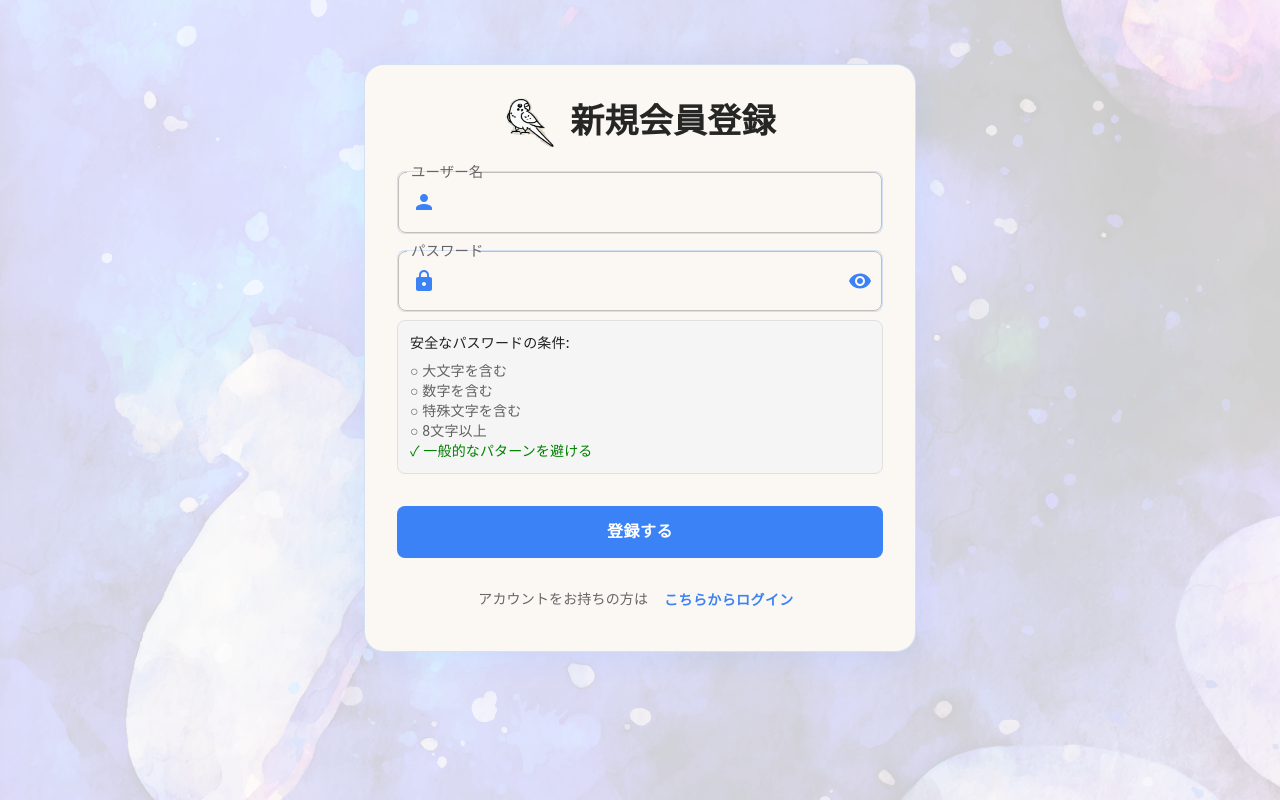
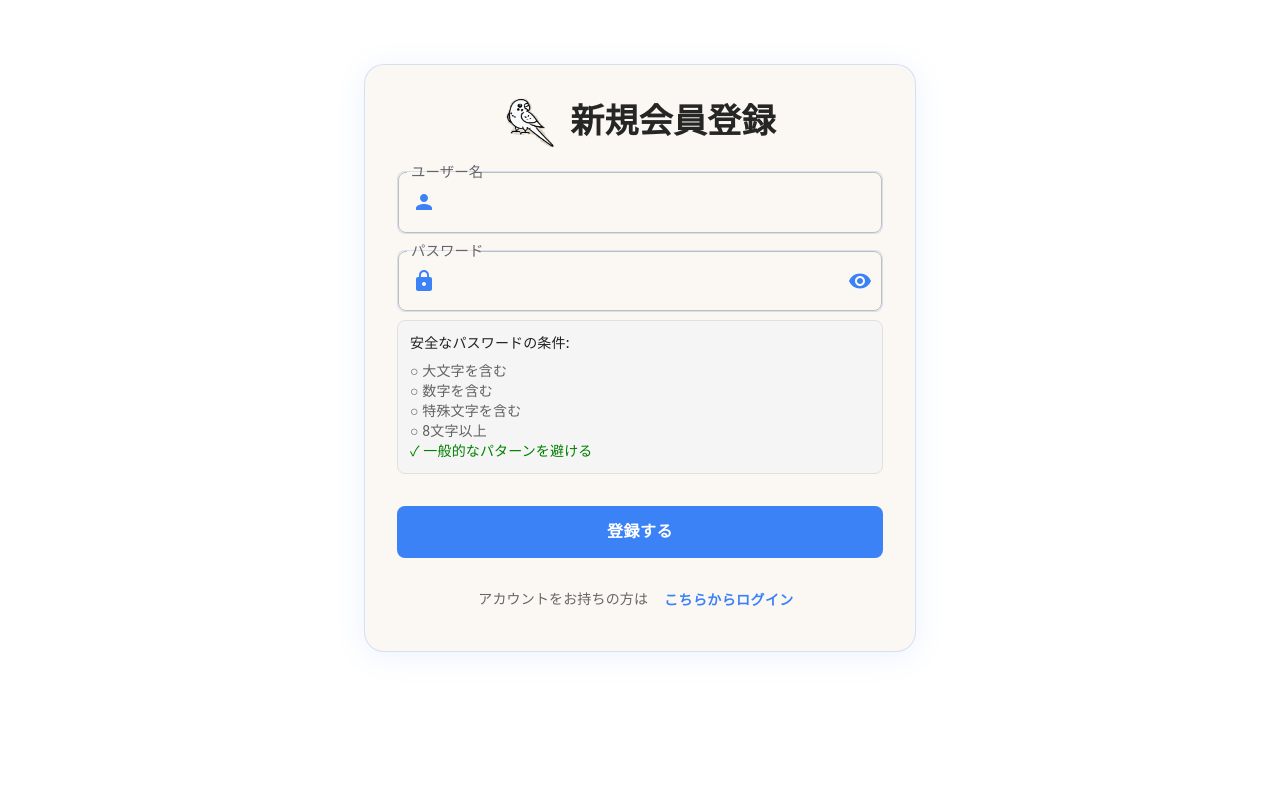
Before and after one commit to tuji-yuto/koruapokun, a Next.js app in the folder frontend/: page /register in a window 1280 px wide. Built offline with nearby package versions, Linux system fonts and the light colour scheme.

Commit message:
背景設定修正

```diff
--- a/frontend/src/components/HomeDashboard.js
+++ b/frontend/src/components/HomeDashboard.js
@@ -936,7 +936,6 @@ export default function HomeDashboard() {
         p: { xs: 2, md: 4 },  // モバイルではパディングを小さく
         borderRadius: { xs: '12px', md: '20px' },  // モバイルでは角丸を小さく
         background: '#fbf8f4',
-        backdropFilter: 'blur(10px)',
         border: `1px solid ${alpha('#3B82F6', 0.2)}`,
         boxShadow: '0 4px 30px rgba(59, 130, 246, 0.1)',
       }}>
@@ -1069,7 +1068,6 @@ export default function HomeDashboard() {
     p: { xs: 2, md: 4 },  // モバイルではパディングを小さく
     borderRadius: { xs: '12px', md: '20px' },  // モバイルでは角丸を小さく
     background: '#fbf8f4',
-    backdropFilter: 'blur(10px)',
     border: `1px solid ${alpha('#3B82F6', 0.2)}`,
     boxShadow: '0 4px 30px rgba(59, 130, 246, 0.1)',
   };
@@ -1084,24 +1082,12 @@ export default function HomeDashboard() {
 
   return (
     <Box sx={{
-      position: 'relative', // オーバーレイを配置するために必要
+      position: 'relative',
       flexGrow: 1,
       pb: 4,
-      backgroundImage: 'url(/images/haikei.jpg)', // 背景画像を設定
-      backgroundSize: 'cover', // 画像をカバーするように設定
-      backgroundPosition: 'center', // 画像の位置を中央に設定
-      backgroundRepeat: 'no-repeat' // 画像の繰り返しを無効に
+      backgroundColor: '#FFFFFF', // 白の単色背景に変更
     }}>
-      {/* 白靄のオーバーレイ */}
-      <Box sx={{
-        position: 'absolute',
-        top: 0,
-        left: 0,
-        right: 0,
-        bottom: 0,
-        backgroundColor: 'rgba(255, 255, 255, 0.8)', // 半透明の白
-        zIndex: 1 // コンテンツの下に配置
-      }} />
+      {/* 白の背景のみにするため、オーバーレイを削除 */}
 
       {/* コンテンツ */}
       <Box sx={{ position: 'relative', zIndex: 2 }}>
@@ -1109,13 +1095,12 @@ export default function HomeDashboard() {
         <AppBar
           position="sticky"
           sx={{
-            background: alpha('#3B82F6', 0.8),  // 不透明度80%に変更
-            backdropFilter: 'blur(10px)',  // 背景ぼかし追加
-            boxShadow: '0 2px 15px rgba(59, 130, 246, 0.2)',  // シャドウを軽量化
+            background: alpha('#3B82F6', 0.8),
+            boxShadow: '0 2px 15px rgba(59, 130, 246, 0.2)',
             mb: 4,
-            borderBottom: `1px solid ${alpha('#FFFFFF', 0.3)}`,  // ボーダーを強調
+            borderBottom: `1px solid ${alpha('#FFFFFF', 0.3)}`,
             border: 'none',
-            backgroundColor: 'transparent'  // 背景色を透明に
+            backgroundColor: 'transparent'
           }}
         >
           <Toolbar sx={{
@@ -1167,7 +1152,6 @@ export default function HomeDashboard() {
                 py: 1,
                 borderRadius: '8px',
                 background: alpha('#FFFFFF', 0.2),
-                backdropFilter: 'blur(5px)'
               }}>
                 <Person sx={{
                   fontSize: { xs: '1.2rem', md: '1.4rem' },  // モバイルではアイコンを小さく
@@ -1225,7 +1209,6 @@ export default function HomeDashboard() {
             px: { xs: 1, sm: 1, md: 2 },  // 左右の余白を狭く設定（xs: 8px, md: 16px）
             '& .MuiPaper-root': {
               borderRadius: { xs: '12px', md: '20px' },  // モバイルでは角丸を小さく
-              backdropFilter: 'blur(10px)',
               border: `1px solid ${alpha('#3B82F6', 0.2)}`,
               boxShadow: '0 4px 30px rgba(59, 130, 246, 0.1)',
               background: '#fbf8f4',
@@ -1241,7 +1224,6 @@ export default function HomeDashboard() {
               p: { xs: 2, md: 4 },  // モバイルではパディングを小さく
               borderRadius: { xs: '12px', md: '20px' },  // モバイルでは角丸を小さく
               background: '#fbf8f4',
-              backdropFilter: 'blur(10px)',
               border: `1px solid ${alpha('#3B82F6', 0.2)}`,
               boxShadow: '0 4px 30px rgba(59, 130, 246, 0.1)',
             }}>
@@ -1276,7 +1258,6 @@ export default function HomeDashboard() {
               p: { xs: 2, md: 4 },  // モバイルではパディングを小さく
               borderRadius: { xs: '12px', md: '20px' },  // モバイルでは角丸を小さく
               background: '#fbf8f4',
-              backdropFilter: 'blur(10px)',
               border: `1px solid ${alpha('#3B82F6', 0.2)}`,
               boxShadow: '0 4px 30px rgba(59, 130, 246, 0.1)',
             }}>
@@ -1438,7 +1419,6 @@ export default function HomeDashboard() {
               p: { xs: 2, md: 4 },  // モバイルではパディングを小さく
               borderRadius: { xs: '12px', md: '20px' },  // モバイルでは角丸を小さく
               background: '#fbf8f4',
-              backdropFilter: 'blur(10px)',
               border: `1px solid ${alpha('#3B82F6', 0.2)}`,
               boxShadow: '0 4px 30px rgba(59, 130, 246, 0.1)',
             }}>
@@ -1601,7 +1581,6 @@ export default function HomeDashboard() {
               p: { xs: 2, md: 4 },  // モバイルではパディングを小さく
               borderRadius: { xs: '12px', md: '20px' },  // モバイルでは角丸を小さく
               background: '#fbf8f4',
-              backdropFilter: 'blur(10px)',
               border: `1px solid ${alpha('#3B82F6', 0.2)}`,
               boxShadow: '0 4px 30px rgba(59, 130, 246, 0.1)',
             }}>
--- a/frontend/src/components/LoginForm.js
+++ b/frontend/src/components/LoginForm.js
@@ -97,21 +97,9 @@ export default function LoginForm() {
     <Box sx={{
       position: 'relative',
       minHeight: '100vh',
-      backgroundImage: 'url(/images/haikei.jpg)',
-      backgroundSize: 'cover',
-      backgroundPosition: 'center',
-      backgroundRepeat: 'no-repeat'
+      backgroundColor: '#FFFFFF', // 白の単色背景に変更
     }}>
-      {/* 白いオーバーレイ */}
-      <Box sx={{
-        position: 'absolute',
-        top: 0,
-        left: 0,
-        right: 0,
-        bottom: 0,
-        backgroundColor: 'rgba(255, 255, 255, 0.8)',
-        zIndex: 1
-      }} />
+      {/* 白の背景のみにするため、オーバーレイを削除 */}
 
       <Box sx={{ position: 'relative', zIndex: 2, pt: 8 }}>
         <Container maxWidth="sm">
@@ -126,7 +114,6 @@ export default function LoginForm() {
                 p: 4,
                 borderRadius: '20px',
                 background: '#fbf8f4',
-                backdropFilter: 'blur(10px)',
                 border: `1px solid ${alpha('#3B82F6', 0.2)}`,
                 boxShadow: '0 4px 30px rgba(59, 130, 246, 0.1)',
               }}
--- a/frontend/src/components/RegistrationForm.js
+++ b/frontend/src/components/RegistrationForm.js
@@ -188,21 +188,9 @@ export default function RegistrationForm() {
     <Box sx={{
       position: 'relative',
       minHeight: '100vh',
-      backgroundImage: 'url(/images/haikei.jpg)',
-      backgroundSize: 'cover',
-      backgroundPosition: 'center',
-      backgroundRepeat: 'no-repeat'
+      backgroundColor: '#FFFFFF', // 白の単色背景に変更
     }}>
-      {/* 白いオーバーレイ */}
-      <Box sx={{
-        position: 'absolute',
-        top: 0,
-        left: 0,
-        right: 0,
-        bottom: 0,
-        backgroundColor: 'rgba(255, 255, 255, 0.8)',
-        zIndex: 1
-      }} />
+      {/* 白の背景のみにするため、オーバーレイを削除 */}
 
       <Box sx={{ position: 'relative', zIndex: 2, pt: 8 }}>
         <Container maxWidth="sm">
@@ -211,7 +199,6 @@ export default function RegistrationForm() {
               p: 4,
               borderRadius: '20px',
               background: '#fbf8f4',
-              backdropFilter: 'blur(10px)',
               border: `1px solid ${alpha('#3B82F6', 0.2)}`,
               boxShadow: '0 4px 30px rgba(59, 130, 246, 0.1)',
               '& *': {
```
